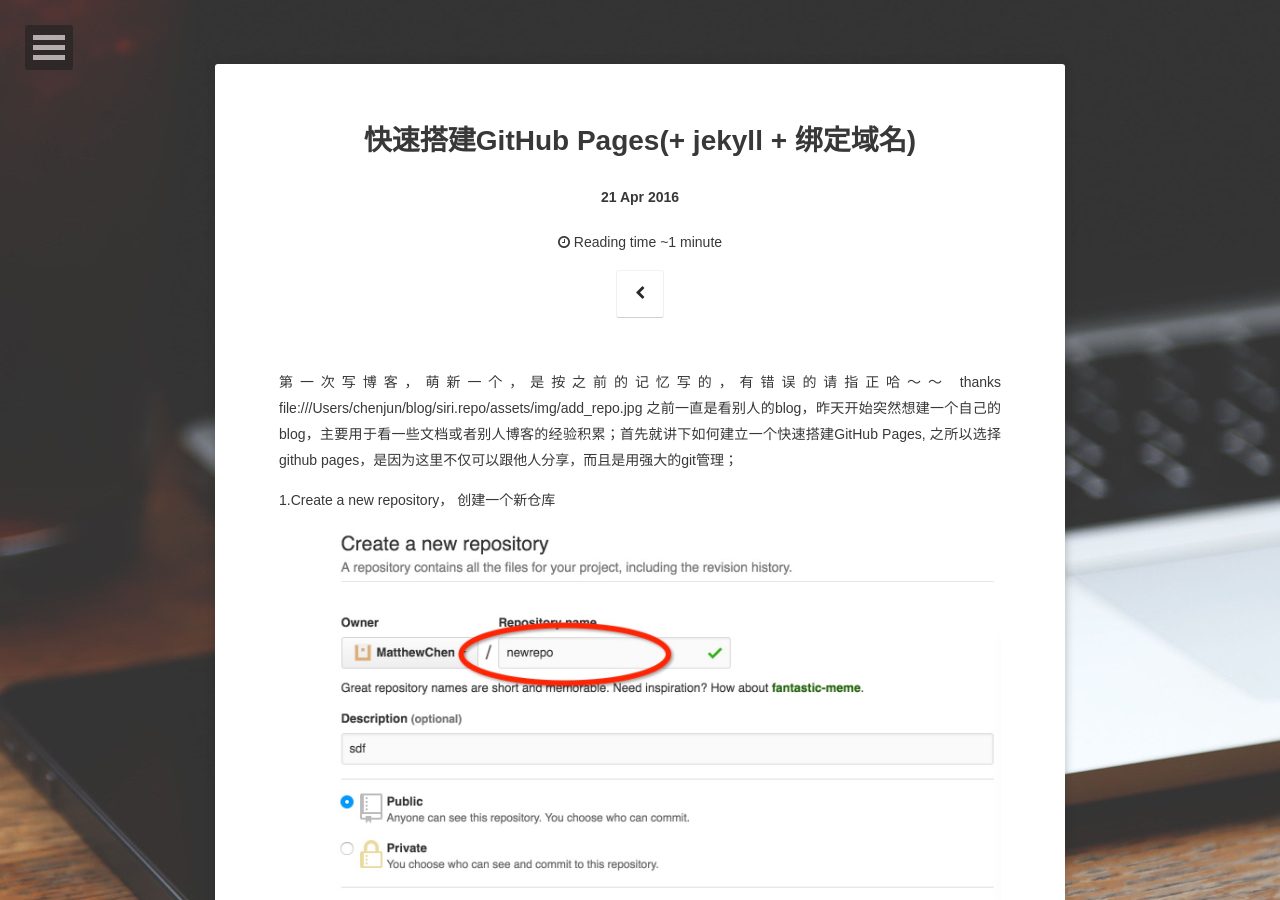
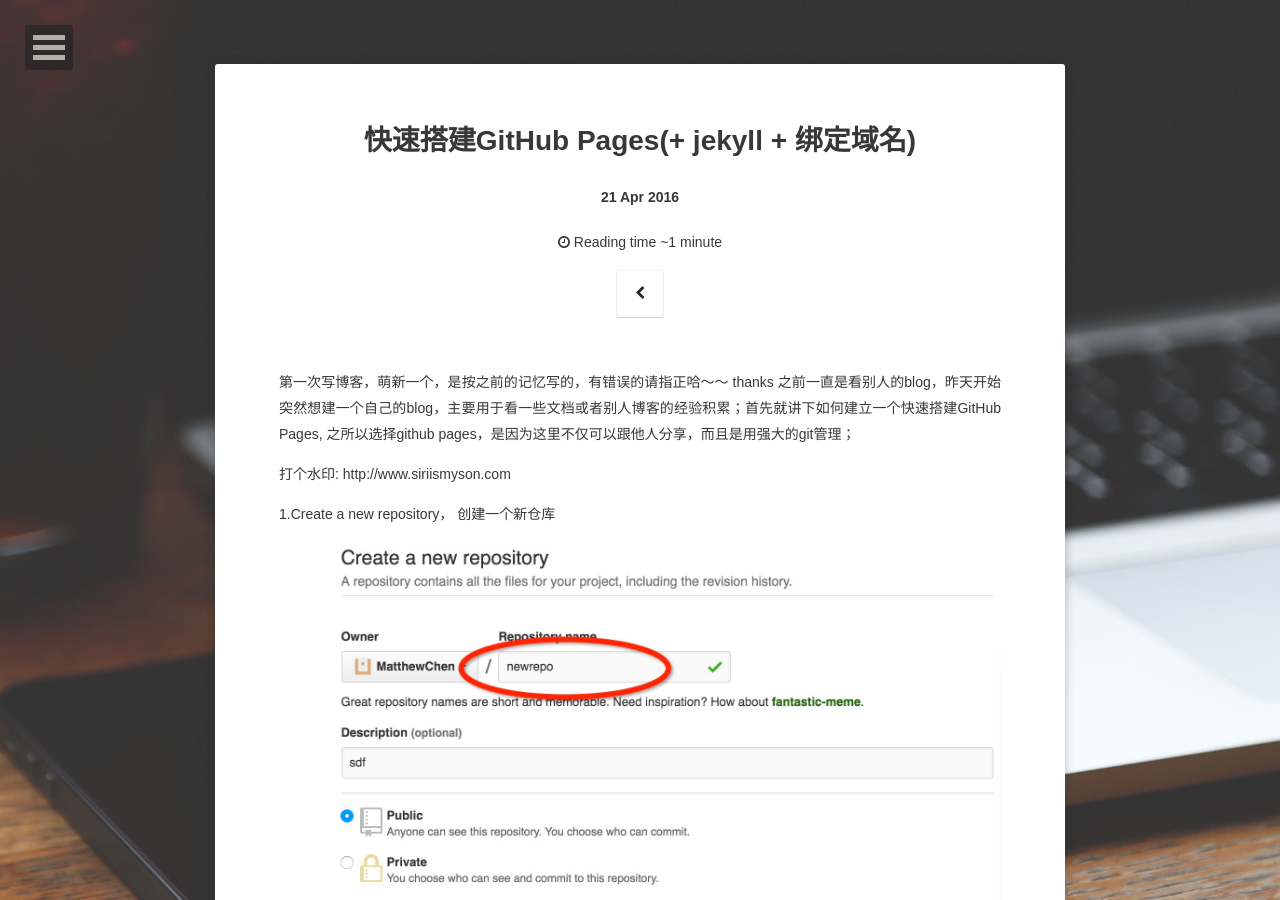
Before and after one commit to MatthewChen/siri.repo, a Jekyll site: the page built from _posts/2016-04-21- GitHub Pages + jekyll.md, in a window 1280 px wide and 900 px high. Built offline with Jekyll 4.4.1, drawn with Linux system fonts in a browser that asks for light colours; some web fonts are replaced; comment, search, counter and statistics services are not loaded.

Commit message:
更新格式

```diff
--- a/_posts/2016-04-21- GitHub Pages + jekyll.md
+++ b/_posts/2016-04-21- GitHub Pages + jekyll.md
@@ -9,8 +9,9 @@
 ---
 
 第一次写博客，萌新一个，是按之前的记忆写的，有错误的请指正哈～～ thanks
-file:///Users/chenjun/blog/siri.repo/assets/img/add_repo.jpg
 之前一直是看别人的blog，昨天开始突然想建一个自己的blog，主要用于看一些文档或者别人博客的经验积累；首先就讲下如何建立一个快速搭建GitHub Pages, 之所以选择github pages，是因为这里不仅可以跟他人分享，而且是用强大的git管理；
+
+打个水印: http://www.siriismyson.com
 
 1.Create a new repository， 创建一个新仓库
     <img src="../assets/img/add_repo.jpg">
```
